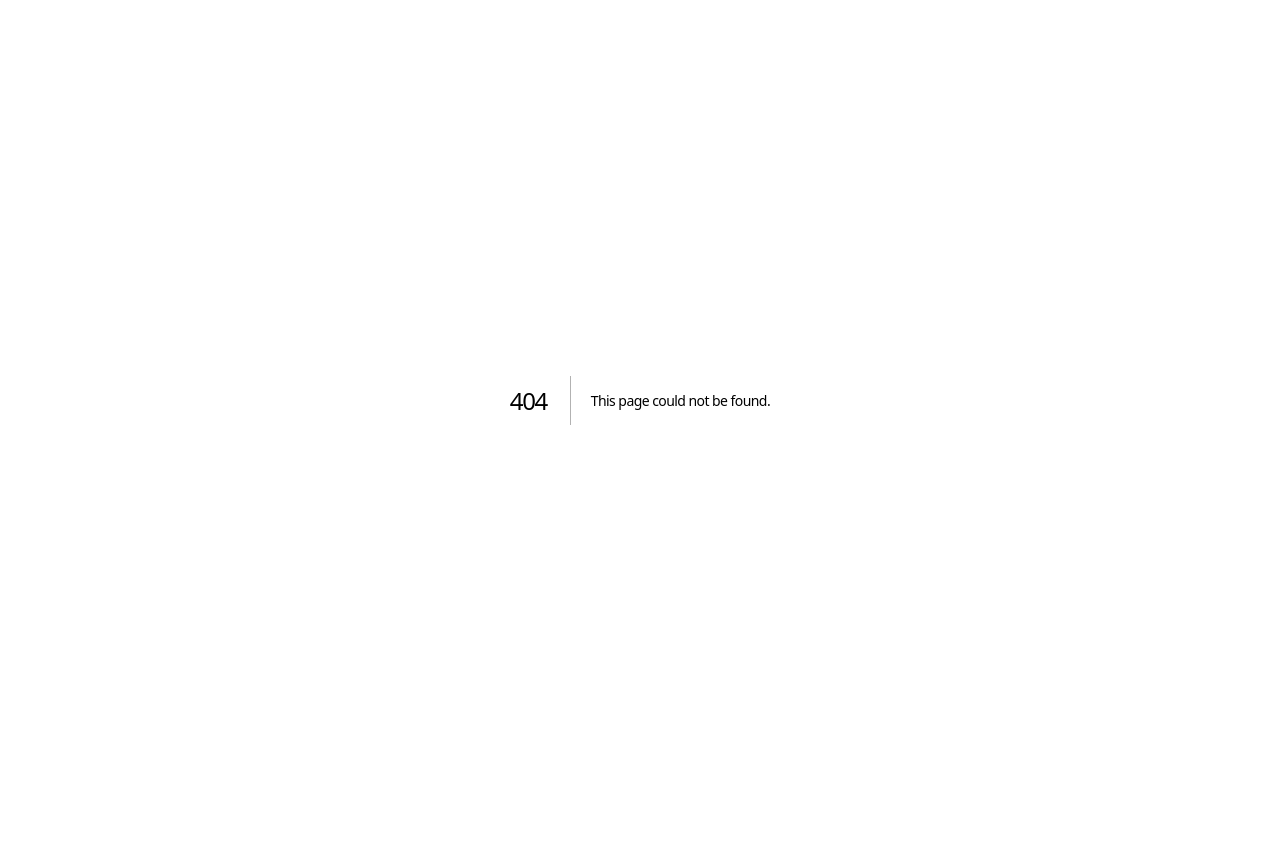
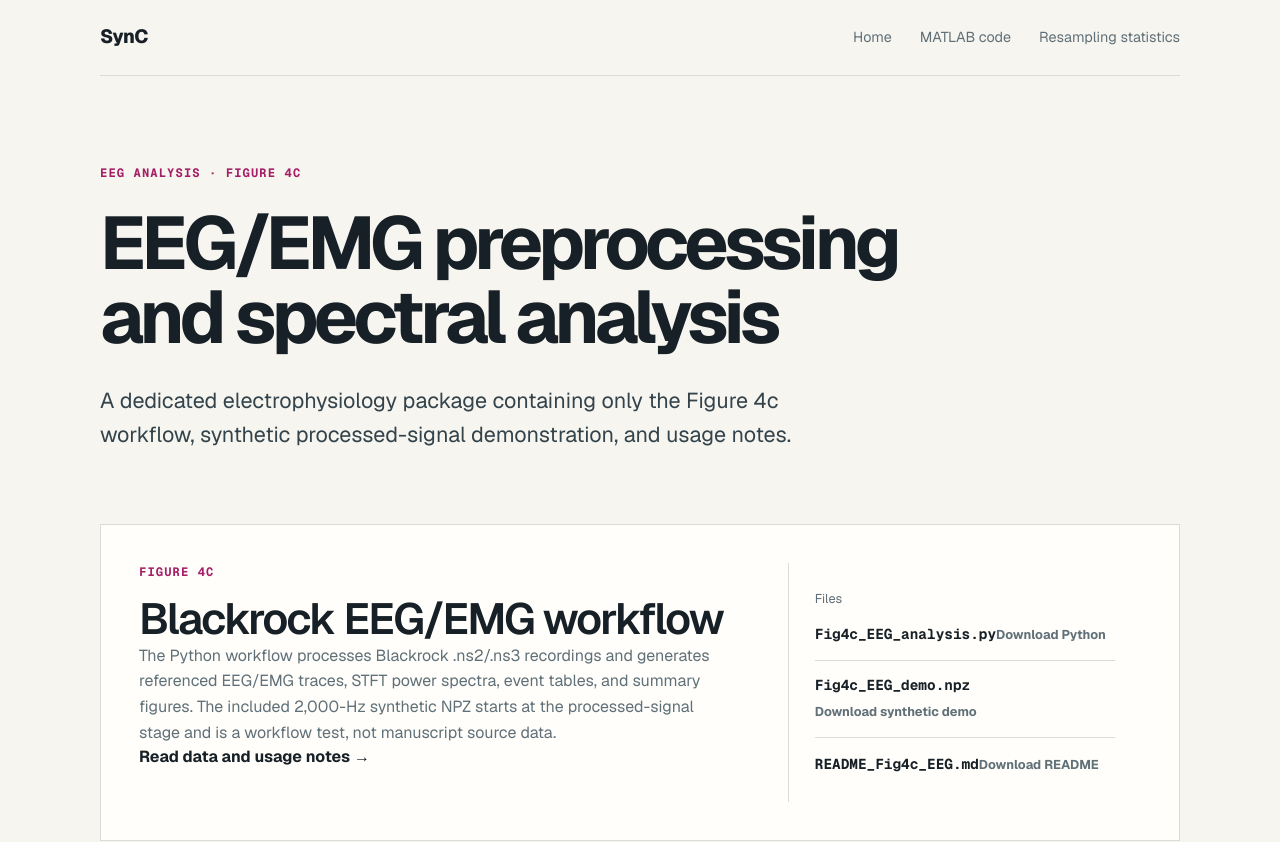
Before and after one commit to HaruoKasai/SynC-paper-resubmission, a Next.js app: page /eeg-analysis in a window 1280 px wide. Before the commit this address had no page. Shown: the top 842 px of the page. Before the commit the page ends 800 px from the top, so only its background shows below. Built offline with nearby package versions, Linux system fonts and the light colour scheme.

Commit message:
Separate EEG and resampling analysis pages

```diff
--- /dev/null
+++ b/app/eeg-analysis/page.tsx
@@ -0,0 +1,90 @@
+import type { Metadata } from "next";
+import Link from "next/link";
+
+export const metadata: Metadata = {
+  title: "EEG analysis | SynC",
+  description:
+    "EEG/EMG preprocessing and spectral-analysis code for Figure 4c of the SynC manuscript.",
+};
+
+const files = [
+  {
+    name: "Fig4c_EEG_analysis.py",
+    href: "/code/Fig4c_EEG_analysis.py",
+    action: "Download Python",
+  },
+  {
+    name: "Fig4c_EEG_demo.npz",
+    href: "/data/Fig4c_EEG_demo.npz",
+    action: "Download synthetic demo",
+  },
+  {
+    name: "README_Fig4c_EEG.md",
+    href: "/docs/README_Fig4c_EEG.md",
+    action: "Download README",
+  },
+];
+
+export default function EegAnalysisPage() {
+  return (
+    <main id="main-content">
+      <a className="skipLink" href="#main-content">
+        Skip to content
+      </a>
+      <nav className="nav" aria-label="Page navigation">
+        <Link className="brand" href="/">
+          SynC
+        </Link>
+        <div className="navLinks">
+          <Link href="/">Home</Link>
+          <Link href="/matlab-code">MATLAB code</Link>
+          <Link href="/statistical-tests">Resampling statistics</Link>
+        </div>
+      </nav>
+
+      <header className="subpageHero">
+        <p className="eyebrow">EEG analysis · Figure 4c</p>
+        <h1>EEG/EMG preprocessing and spectral analysis</h1>
+        <p className="lead">
+          A dedicated electrophysiology package containing only the Figure 4c
+          workflow, synthetic processed-signal demonstration, and usage notes.
+        </p>
+      </header>
+
+      <section className="scriptCatalogue" aria-label="Figure 4c EEG analysis files">
+        <article className="scriptCard" id="fig4c-eeg">
+          <div>
+            <p className="sectionLabel">Figure 4c</p>
+            <h2>Blackrock EEG/EMG workflow</h2>
+            <p>
+              The Python workflow processes Blackrock .ns2/.ns3 recordings and
+              generates referenced EEG/EMG traces, STFT power spectra, event
+              tables, and summary figures. The included 2,000-Hz synthetic NPZ
+              starts at the processed-signal stage and is a workflow test, not
+              manuscript source data.
+            </p>
+            <a className="repoLink" href="/docs/README_Fig4c_EEG.md">
+              Read data and usage notes →
+            </a>
+          </div>
+          <div className="filePanel">
+            <span>Files</span>
+            {files.map((file) => (
+              <div className="downloadFile" key={file.name}>
+                <strong>{file.name}</strong>
+                <a href={file.href} download>
+                  {file.action}
+                </a>
+              </div>
+            ))}
+          </div>
+        </article>
+      </section>
+
+      <footer>
+        <span>SynC EEG analysis resources</span>
+        <Link href="/">Back to analysis resources</Link>
+      </footer>
+    </main>
+  );
+}
--- a/app/page.tsx
+++ b/app/page.tsx
@@ -13,7 +13,7 @@ const codeItems = [
     description:
       "Blackrock .ns2/.ns3 preprocessing and spectral analysis used for Fig. 4c, with code, a 2,000-Hz synthetic processed-signal demo, and usage notes.",
     status: "View Fig. 4c resources →",
-    href: "/python-code#fig4c-eeg",
+    href: "/eeg-analysis",
   },
   {
     title: "Visual-cortex analysis",
@@ -55,7 +55,7 @@ export default function Home() {
         <div className="navLinks">
           <a href="#code">Code</a>
           <a href="/statistical-tests">Statistics</a>
-          <a href="/python-code">Python code</a>
+          <a href="/python-code">Resampling code</a>
           <a href="/matlab-code">MATLAB code</a>
         </div>
       </nav>
--- a/app/python-code/page.tsx
+++ b/app/python-code/page.tsx
@@ -2,38 +2,12 @@ import type { Metadata } from "next";
 import Link from "next/link";
 
 export const metadata: Metadata = {
-  title: "Python analysis code | SynC",
+  title: "Python resampling code | SynC",
   description:
-    "Python scripts, public inputs, and clearly labelled demos supporting analyses in the SynC manuscript.",
+    "Python resampling scripts and frozen public inputs supporting statistical analyses in the SynC manuscript.",
 };
 
 const scripts = [
-  {
-    id: "fig4c-eeg",
-    label: "Figure 4c",
-    name: "EEG/EMG preprocessing and spectral analysis",
-    description:
-      "Processes Blackrock .ns2/.ns3 electrophysiology recordings and generates referenced EEG/EMG traces, STFT power spectra, event tables, and summary figures. The included 2,000-Hz synthetic NPZ starts at the processed-signal stage and tests STFT and figure generation; it is not manuscript source data.",
-    detailHref: "/docs/README_Fig4c_EEG.md",
-    detailLabel: "Read data and usage notes →",
-    files: [
-      {
-        name: "Fig4c_EEG_analysis.py",
-        href: "/code/Fig4c_EEG_analysis.py",
-        action: "Download Python",
-      },
-      {
-        name: "Fig4c_EEG_demo.npz",
-        href: "/data/Fig4c_EEG_demo.npz",
-        action: "Download synthetic demo",
-      },
-      {
-        name: "README_Fig4c_EEG.md",
-        href: "/docs/README_Fig4c_EEG.md",
-        action: "Download README",
-      },
-    ],
-  },
   {
     id: "fig4e-signflip",
     detailHref: "/statistical-tests#fig4e-signflip",
@@ -219,11 +193,11 @@ export default function PythonCodePage() {
       </nav>
 
       <header className="subpageHero">
-        <p className="eyebrow">Reproducible analysis</p>
-        <h1>Python code and frozen source tables</h1>
+        <p className="eyebrow">Resampling statistics</p>
+        <h1>Python resampling code and frozen source tables</h1>
         <p className="lead">
-          Downloadable analysis scripts are paired with exact public inputs or
-          clearly labelled workflow demos, plus their method and usage records.
+          Downloadable statistical scripts are paired with their exact public
+          inputs, reported results, and method records.
         </p>
       </header>
 
```
Also changed, not shown: 2 other files (tests, documents, lock files or other folders).
